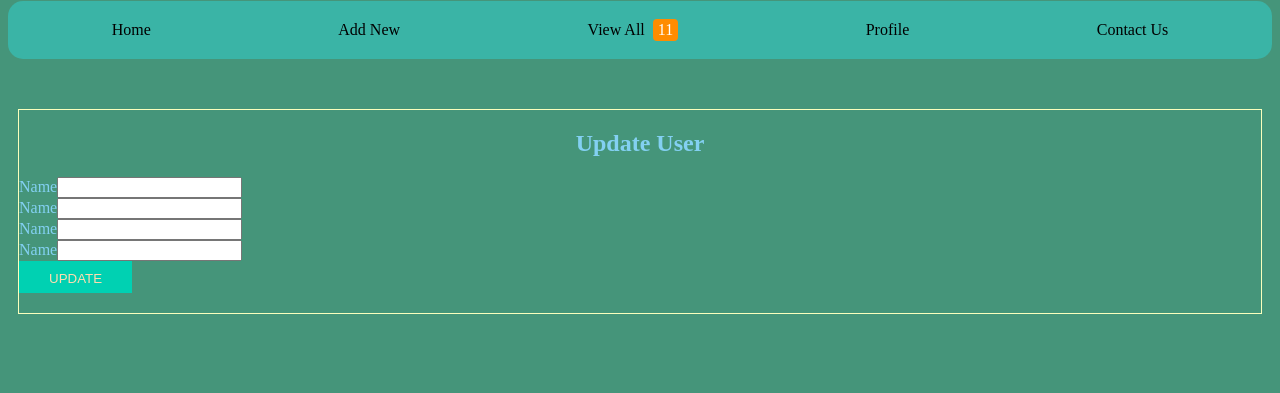
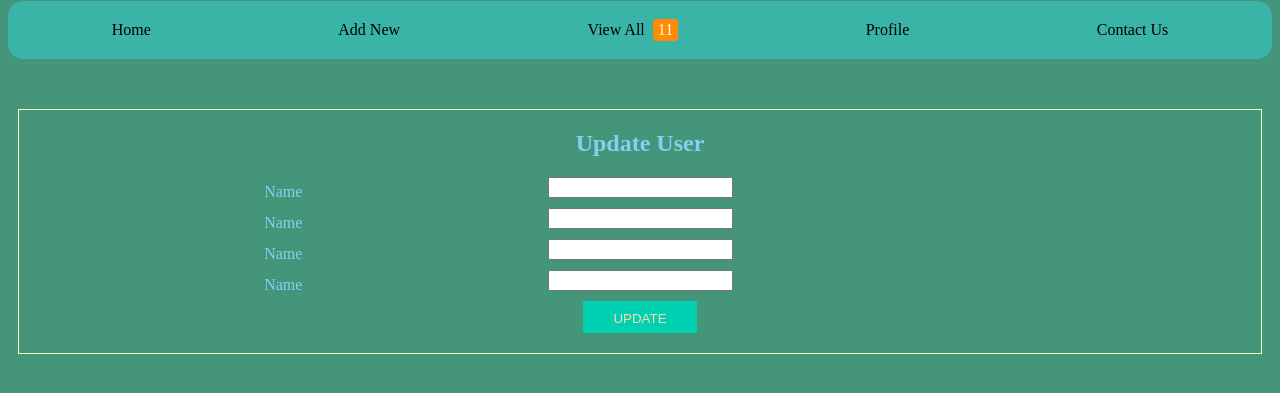
Before and after one commit to KevinBritten/front-end-test-1, a plain HTML site: page index.html in a window 1280 px wide. Shown: the part 79-472 px from the top of the page. Drawn offline with Linux system fonts and the light colour scheme.

Commit message:
change form to grid

```diff
--- a/style.css
+++ b/style.css
@@ -2,51 +2,57 @@ body {
   background-color: #45957a;
 }
 
-h1, h2, label {
-    color:#83d0f2
+h1,
+h2,
+label {
+  color: #83d0f2;
 }
 
-h1,h2 {
+h1,
+h2 {
   text-align: center;
 }
 
-
 nav {
-   background-color:  #3ab4a6;
+  background-color: #3ab4a6;
   border-radius: 15px;
   padding: 20px 10px;
-   display:flex;
+  display: flex;
   justify-content: space-around;
   margin-bottom: 50px;
 }
+form {
+  display: grid;
+  grid-template-columns: 1fr auto 1fr;
+}
 
 input {
-    display:inline-block;
-    margin:auto;
+  margin: 0 auto 10px;
 }
 
-label{
-    float: lef
+label {
+  margin: auto;
 }
 
 .notification-badge {
   display: inline;
   background-color: #ff8c00;
-    color:white;
+  color: white;
   border-radius: 4px;
-    padding:2px 5px 3px;
-    margin-left:4px;
+  padding: 2px 5px 3px;
+  margin-left: 4px;
 }
 
 .form-container {
-    border:1px solid #faffbd;
-    margin:0px 10px;
+  border: 1px solid #faffbd;
+  margin: 0px 10px;
 }
 
 .submit-button {
   background-color: #00d1b2;
-    color:#ffdcb0;
-    border:none;
-    padding:10px 30px 7px;
-    margin-bottom:20px;
+  color: #ffdcb0;
+  border: none;
+  padding: 10px 30px 7px;
+  margin-bottom: 20px;
+  grid-column: 2;
 }
```
Lines whose indentation alone changed are shown as unchanged.
